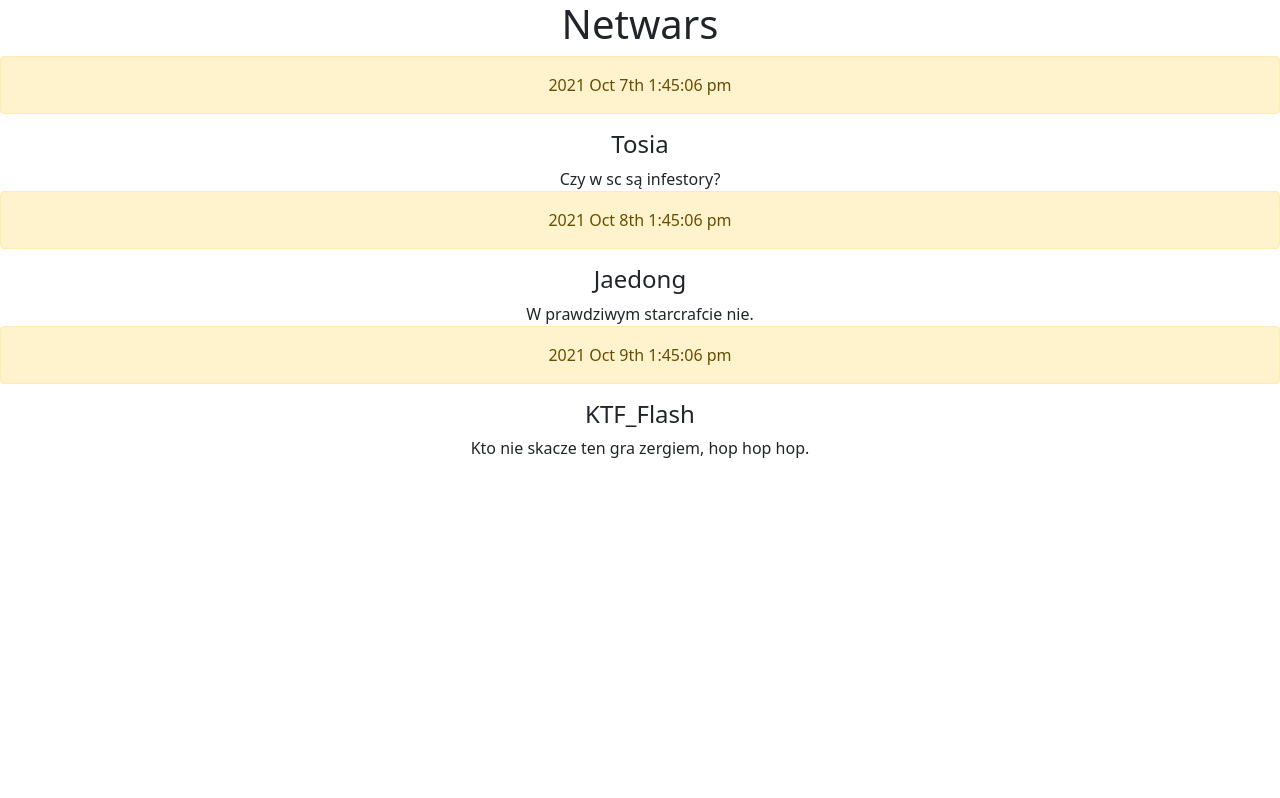
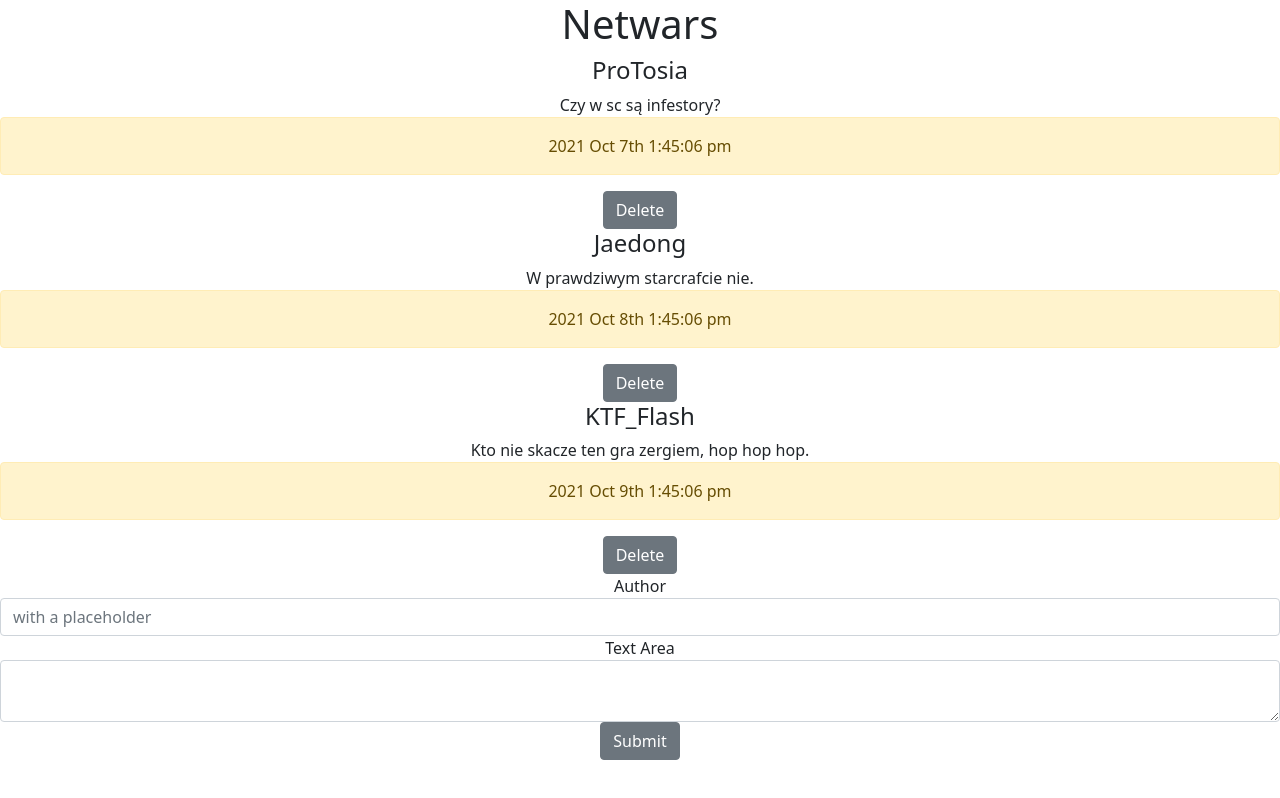
Before and after one commit to GaussFighting/moje_forum, a React (Create React App) app in the folder moje_forum/: page / in a window 1280 px wide. Built offline with nearby package versions, Linux system fonts and the light colour scheme.

Commit message:
button delete

```diff
--- a/moje_forum/src/Components/MainComponent.js
+++ b/moje_forum/src/Components/MainComponent.js
@@ -1,11 +1,16 @@
-import React from "react";
+import React, { useState } from "react";
 import PostComponent from "./PostComponent";
 import moment from "moment";
+import { Button, Form, FormGroup, Label, Input } from 'reactstrap';
 
-function MainComponent({}) {
-    const posts = [
+
+
+function MainComponent({ }) {
+
+    const [posts, setPosts] = useState(
+        [
             {
-            author: "Tosia",
+                author: "ProTosia",
                 text: "Czy w sc są infestory?",
                 data: moment().add(-3, 'days').format('YYYY MMM Do h:mm:ss a'),
                 id: Math.random()
@@ -21,19 +26,47 @@ function MainComponent({}) {
                 id: Math.random()
             }
         ]
-    console.log("componentRodzica");
-    console.log(posts);
+    );
+    const [author, setAuthor] = useState();
+    const [text, setText] = useState();
+    const handleSubmit = () => {
+        setPosts(prevPosts => {
+            const newPost = {
+                author: author,
+                text: text,
+                data: moment().add(-1, 'days').format('YYYY MMM Do h:mm:ss a'),
+                id: Math.random()
+            }
+            return [...prevPosts, newPost]
+        })
+    }
+    const handleDelete = (id) => {
+        console.log(id, posts)
+        setPosts(prevPosts => {
+            return prevPosts.filter((element) => {
+                return element.id !== id;
+            }
+            )
+        })
+    }
 
     return (
         <div>
             <h1>Netwars</h1>
-            {/* <PostComponent username={posts[0].author} text={posts[0].text} data={posts[0].data} />
-            <PostComponent username={posts[1].author} text={posts[1].text} data={posts[1].data}/>
-            <PostComponent username={posts[2].author} text={posts[2].text} data={posts[2].data}/> */}
             {posts.map((dane) => {
-                return <PostComponent username={dane.author} text={dane.text} data={dane.data} key={dane.id}/>
+                return <PostComponent username={dane.author} text={dane.text} data={dane.data} key={dane.id} id={dane.id} deletePost={handleDelete} />
             })}
-            {/* <PostComponent post={posts}/> */}
+            <Form>
+                <FormGroup>
+                    <Label for="example">Author</Label>
+                    <Input onChange={e => setAuthor(e.target.value)} type="text" name="author" id="example" placeholder="with a placeholder" />
+                </FormGroup>
+                <FormGroup>
+                    <Label for="exampleText">Text Area</Label>
+                    <Input onChange={e => setText(e.target.value)} type="textarea" name="text" id="exampleText" />
+                </FormGroup>
+                <Button onClick={() => handleSubmit()}>Submit</Button>
+            </Form>
         </div>
     )
 }
--- a/moje_forum/src/Components/PostComponent.js
+++ b/moje_forum/src/Components/PostComponent.js
@@ -4,9 +4,10 @@ import { Media, Alert, Button } from 'reactstrap';
 
 function PostComponent(props) {
 console.log(props);
+
+
     return (
-        <div key={JSON.stringify(props.id)}>
-            <Alert color="warning">{props.data}</Alert>
+        <div>
             <Media>
                 <Media body>
                     <Media heading>
@@ -15,7 +16,8 @@ console.log(props);
                         {props.text}
                 </Media>
             </Media>
-
+            <Alert color="warning">{props.data}</Alert>
+            <Button onClick={() => props.deletePost(props.id)}> Delete </Button>
         </div>
     )
 }
```
Lines whose indentation alone changed are shown as unchanged.
